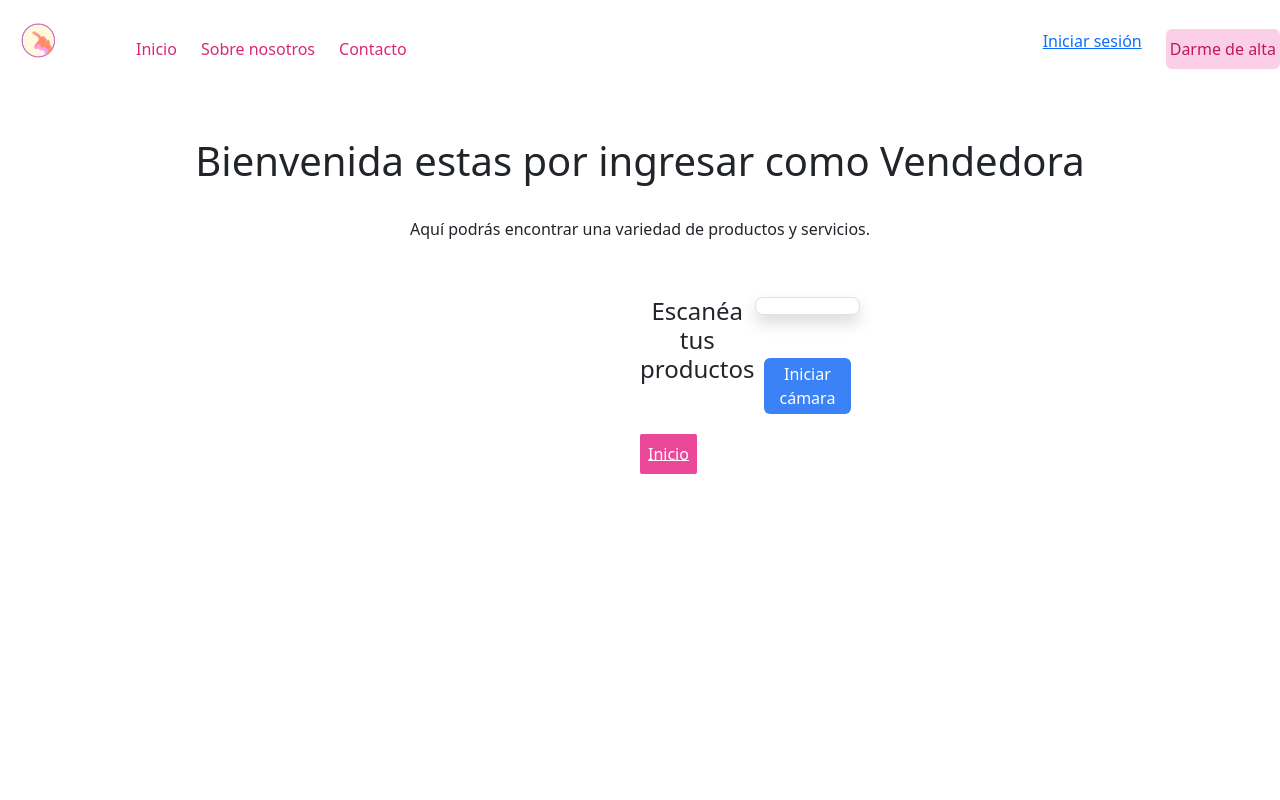
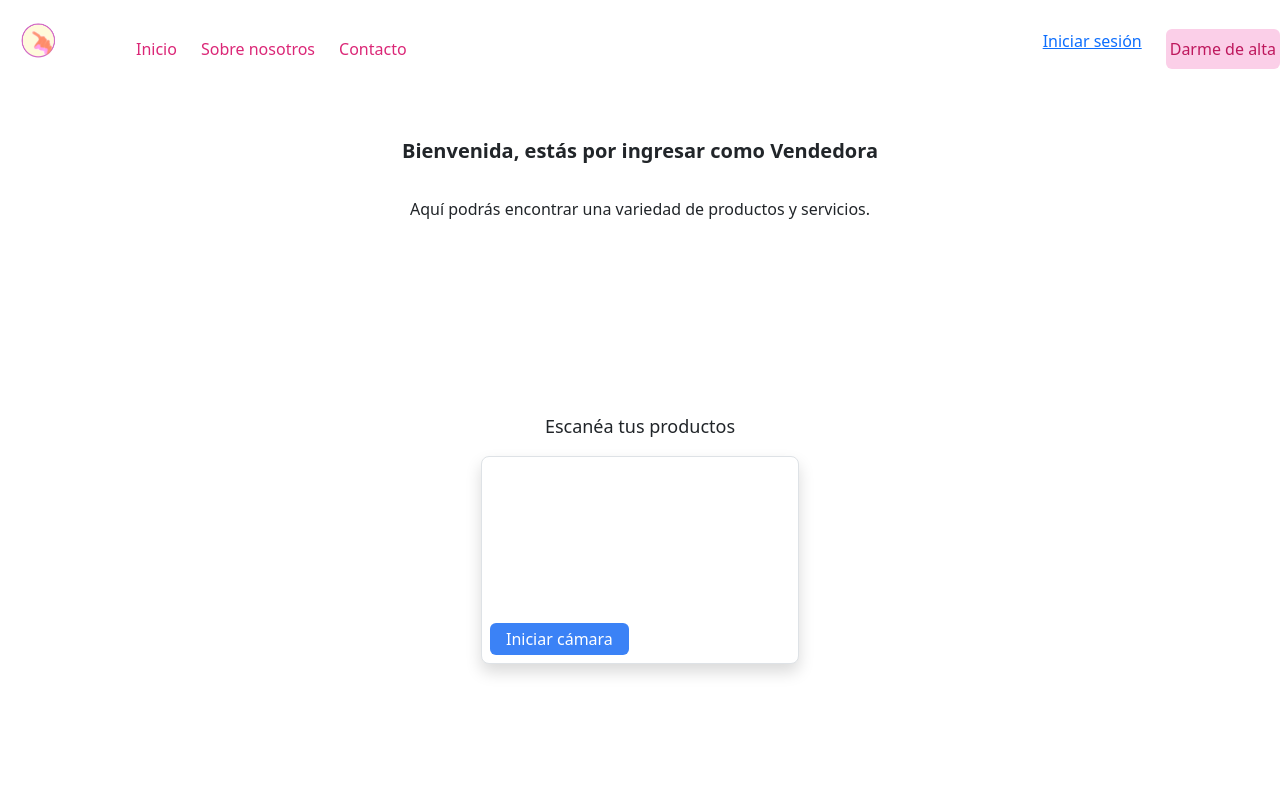
Before and after one commit to Marmax73/miColor, a React (Create React App) app: page /userTiendaForm in a window 1280 px wide. Shown: the top 800 px of the page. Built offline with nearby package versions, Linux system fonts and the light colour scheme.

Commit message:
Reajuste del css (con tailwind) del módulo camaraCaptura para su centrado en movile.

```diff
--- a/src/pages/userTiendaForm.jsx
+++ b/src/pages/userTiendaForm.jsx
@@ -1,20 +1,27 @@
+
+
+
       import CamaraCaptura from "../components/camaraCaptura";
+import BotonRetorno from "../components/BotonRetorno";
 
-import BotonRetorno from "../components/BotonRetorno";
-const userTiendaForm = () => {
+const UserTiendaForm = () => {
   return (
-        <div className="p-4 display flex flex-col items-center justify-center gap-4 text-center">
-            <h1>Bienvenida estas por ingresar como Vendedora</h1>
-            <p>Aquí podrás encontrar una variedad de productos y servicios.</p>
-            <div className="flex w-5 h-4 justify-items-center p-3 mb-2 display-block m-auto">
-                <h4>Escanéa tus productos</h4>
+    <div className="p-4 flex flex-col items-center justify-center gap-4 text-center min-h-screen">
+      <h1 className="text-xl font-semibold">Bienvenida, estás por ingresar como Vendedora</h1>
+      <p className="text-base">Aquí podrás encontrar una variedad de productos y servicios.</p>
+
+      <div className="w-[80%] aspect-video mb-4 flex flex-col items-center justify-center gap-2">
+        <h4 className="text-lg font-medium">Escanéa tus productos</h4>
         <CamaraCaptura />
       </div>
-            <hr />
-            <div className="flex w-5  p-4 justify-items-center mt-2">
+
+      <hr className="w-full border-t border-gray-300" />
+
+      <div className="mt-1">
         <BotonRetorno />
       </div>
     </div>
   );
-}
-export default userTiendaForm;
+};
+
+export default UserTiendaForm;
```
Lines whose indentation alone changed are shown as unchanged.
